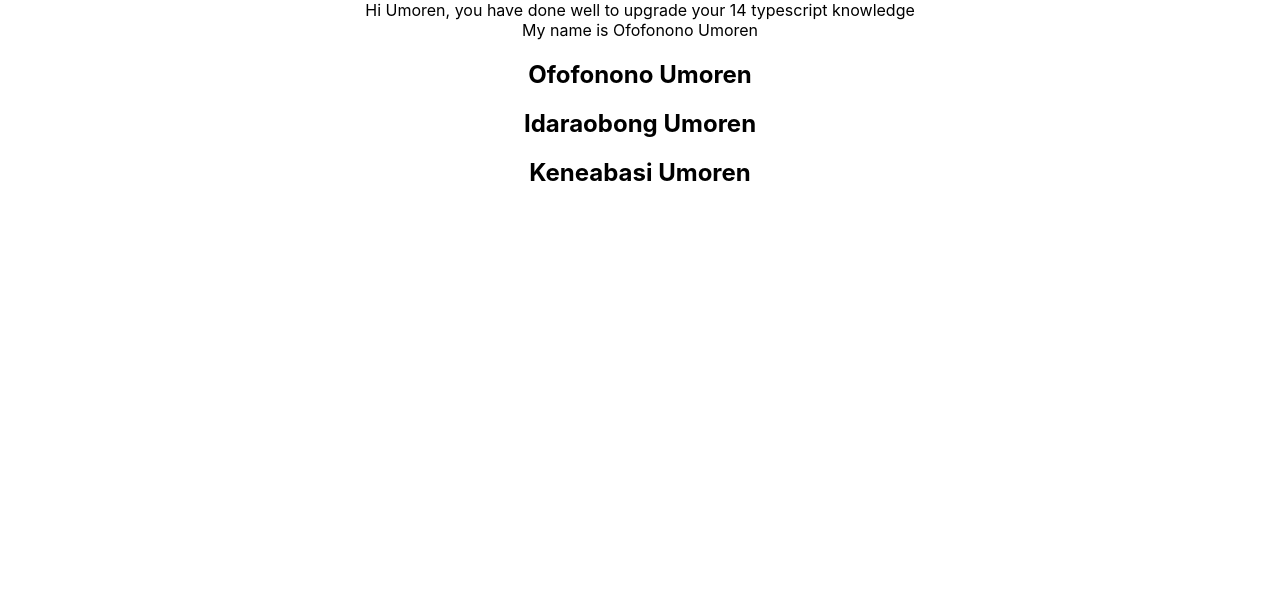
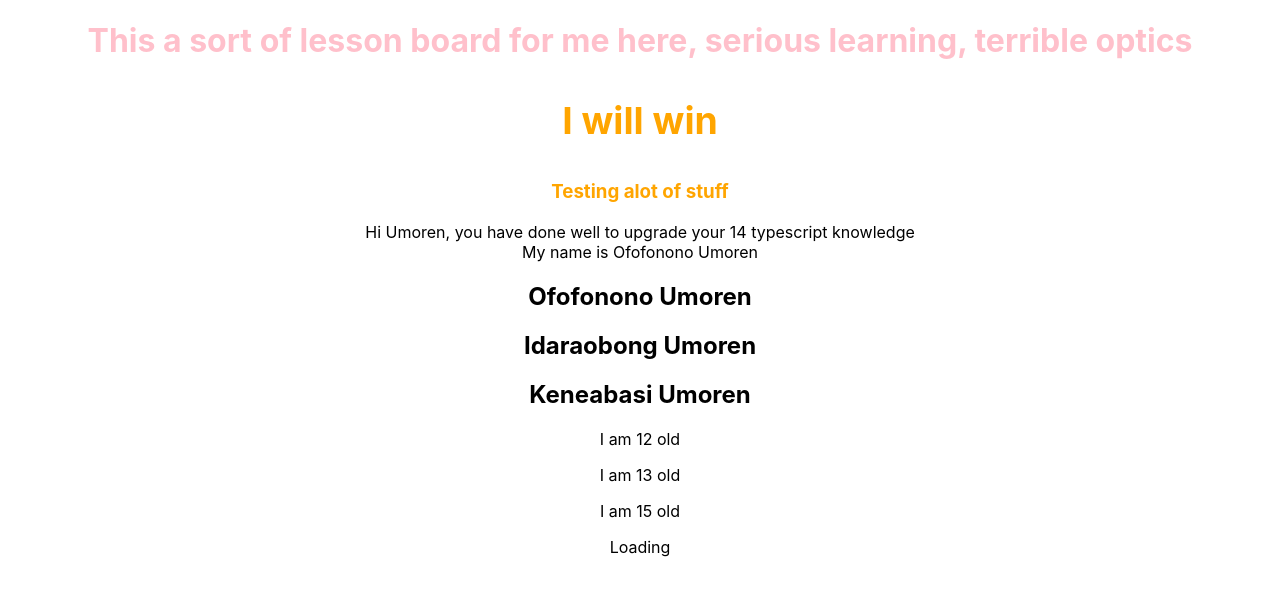
Before and after one commit to KoneeVibes/React.js-Typescript, a React (Create React App) app in the folder react-typescript-demo/: page / in a window 1280 px wide. Shown: the top 596 px of the page. Built offline with nearby package versions, Linux system fonts and the light colour scheme.

Commit message:
added modules of learning

```diff
--- a/react-typescript-demo/package.json
+++ b/react-typescript-demo/package.json
@@ -13,6 +13,7 @@
     "react": "^18.2.0",
     "react-dom": "^18.2.0",
     "react-scripts": "5.0.1",
+    "styled-components": "^5.3.10",
     "typescript": "^4.9.5",
     "web-vitals": "^2.1.4"
   },
@@ -39,5 +40,8 @@
       "last 1 firefox version",
       "last 1 safari version"
     ]
+  },
+  "devDependencies": {
+    "@types/styled-components": "^5.1.26"
   }
 }
--- a/react-typescript-demo/src/App.tsx
+++ b/react-typescript-demo/src/App.tsx
@@ -3,8 +3,11 @@ import './App.css';
 import { Greet } from './components/Greet';
 import { Person } from './components/Person';
 import { List } from './components/List';
+import { Status } from './components/Status';
+import { H1, H3W } from './components/Typography';
 
 function App() {
+
   const personName = {
     first: 'Ofofonono',
     last: 'Umoren'
@@ -24,11 +27,19 @@ function App() {
       last: 'Umoren'
     }
   ]
+
+  const ages = [12, 13, 15]
+
   return (
     <div className="App">
+      <H1>This a sort of lesson board for me here, serious learning, terrible optics
+        <H3W>I will win</H3W>
+      </H1>
+      <H3W>Testing alot of stuff</H3W>
       <Greet name={'Umoren'} age={14}/>
       <Person name={personName}/>
-      <List names={listOfNames}/>
+      <List names={listOfNames} age={ages}/>
+      <Status status='Loading'/>
     </div>
   );
 }
--- a/react-typescript-demo/src/components/List.tsx
+++ b/react-typescript-demo/src/components/List.tsx
@@ -1,22 +1,38 @@
 import React from 'react';
 
 type ListProps = {
-    names: {
+
+    // type declaration for an array of objects
+
+    names?: {
         first: string
         last: string
     }[]
-    // type for an array of objects
+
+    // type declaration for an array of numbers
+
+    age?: number[]
 }
 
 
 export const List = (props: ListProps) => {
     return (
         <div>
-            {props.names.map((name, index) => {
+            {props.names?.map((name, index) => {
                 return (
-                    <h2 key={index}>{name.first} {name.last}</h2>
+                    <div>
+                        <h2 key={index}>{name.first} {name.last}</h2>
+                    </div>
                 )
             })}
+            {
+                props.age?.map(ag => {
+                    return(
+                        <p>I am {ag} old</p>
+                    )
+                })
+            }
+
         </div>
     )
 }
--- /dev/null
+++ b/react-typescript-demo/src/components/Status.tsx
@@ -0,0 +1,20 @@
+import React from 'react';
+
+type StatusProps = {
+    status?: 'Success' | 'Loading' | 'Error'
+}
+
+export const Status = (props: StatusProps) => {
+    let message;
+
+    if (props.status === 'Success'){
+        message = 'Success';
+    }else if (props.status === 'Error'){
+        message = 'Error whilst starting up'
+    }else{
+        message = 'Loading'
+    }
+  return (
+    <div>{message}</div>
+  )
+}
--- /dev/null
+++ b/react-typescript-demo/src/components/Typography.tsx
@@ -0,0 +1,41 @@
+import React from 'react';
+import styled from 'styled-components';
+
+// I'm sampling different stuff here around passing children props to react components:
+
+// First I'm specifying the type that accepts string or numbers as children props;
+type TypographyProps = {
+    children: string | number
+    color?: string
+}
+
+// Then here, I'm specifying the type that accepts another component as children props.
+type H1Props = {
+    children: React.ReactNode;
+}
+
+// Then here I'm showing how to return it's jsx(if that the correct term);
+const H1W = styled.h1`
+    color: pink;
+`
+
+const H2W = styled.h2`
+    color: brown;
+`
+// This syntax is specific to styled components and makes code simpler. Here you can export both the component and it's type in one go;
+export const H3W = styled.h3<TypographyProps>`
+    color: ${(props) => props.color || 'orange'};
+`
+
+// Otherwise you can specify the child props type in this other format, but the former is preferrable.
+export const H1 = (props: H1Props) => {
+    return (
+        <H1W>{props.children}</H1W>
+    )
+}
+
+export const H2 = (props: TypographyProps) => {
+    return (
+        <H2W>{props.children}</H2W>
+    )
+}
```
Also changed, not shown: 1 other file (tests, documents, lock files or other folders).
